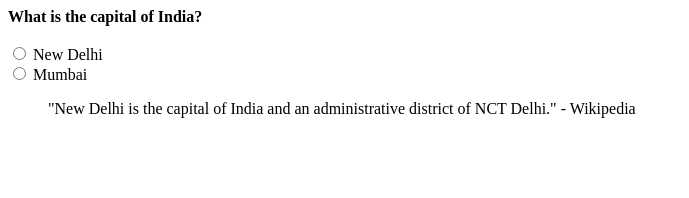
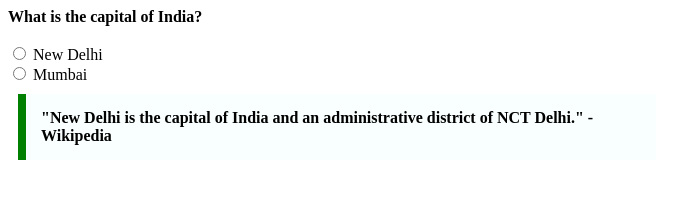
Before and after one commit to acciojob/trivia-Vanshsharma75, a website: page main.html in a window 1280 px wide. Shown: the whole page, without its empty margins (0-689 px from the left). Drawn offline with Linux system fonts and the light colour scheme.

Commit message:
created a submission

```diff
--- a/main.html
+++ b/main.html
@@ -2,10 +2,17 @@
 <html lang="en">
 
 <head>
-    <meta charset="UTF-8">
-    <meta name="viewport" content="width=device-width, initial-scale=1.0">
-    <title>Quiz Question</title>
-
+     <link rel="stylesheet" type="text/css" href="your-css-file-name.css">
+	<style>
+        blockquote {
+            max-width: 600px;
+            margin: 10px;
+            padding: 15px;
+            border-left: 8px solid green;
+            background-color: #f8fffe;
+            font-weight: bold;
+        }
+    </style>
 </head>
 
 <body>
--- a/styles.css
+++ b/styles.css
@@ -1,9 +1 @@
 /* Your CSS Code here. */
-        blockquote {
-            max-width: 600px;
-            margin: 10px;
-            padding: 15px;
-            border-left: 8px solid green;
-            background-color: #f8fffe;
-            font-weight: bold;
-        }
```
